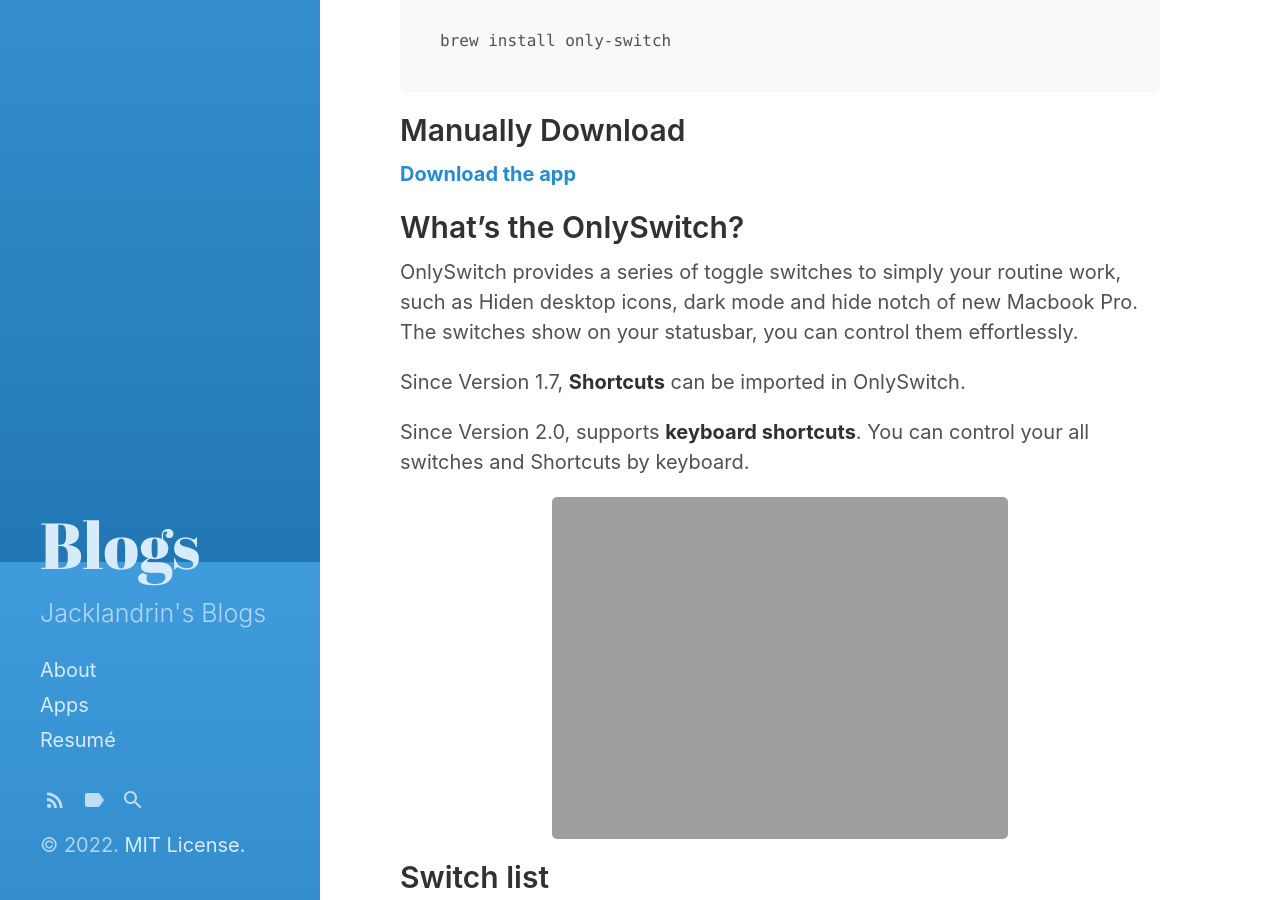
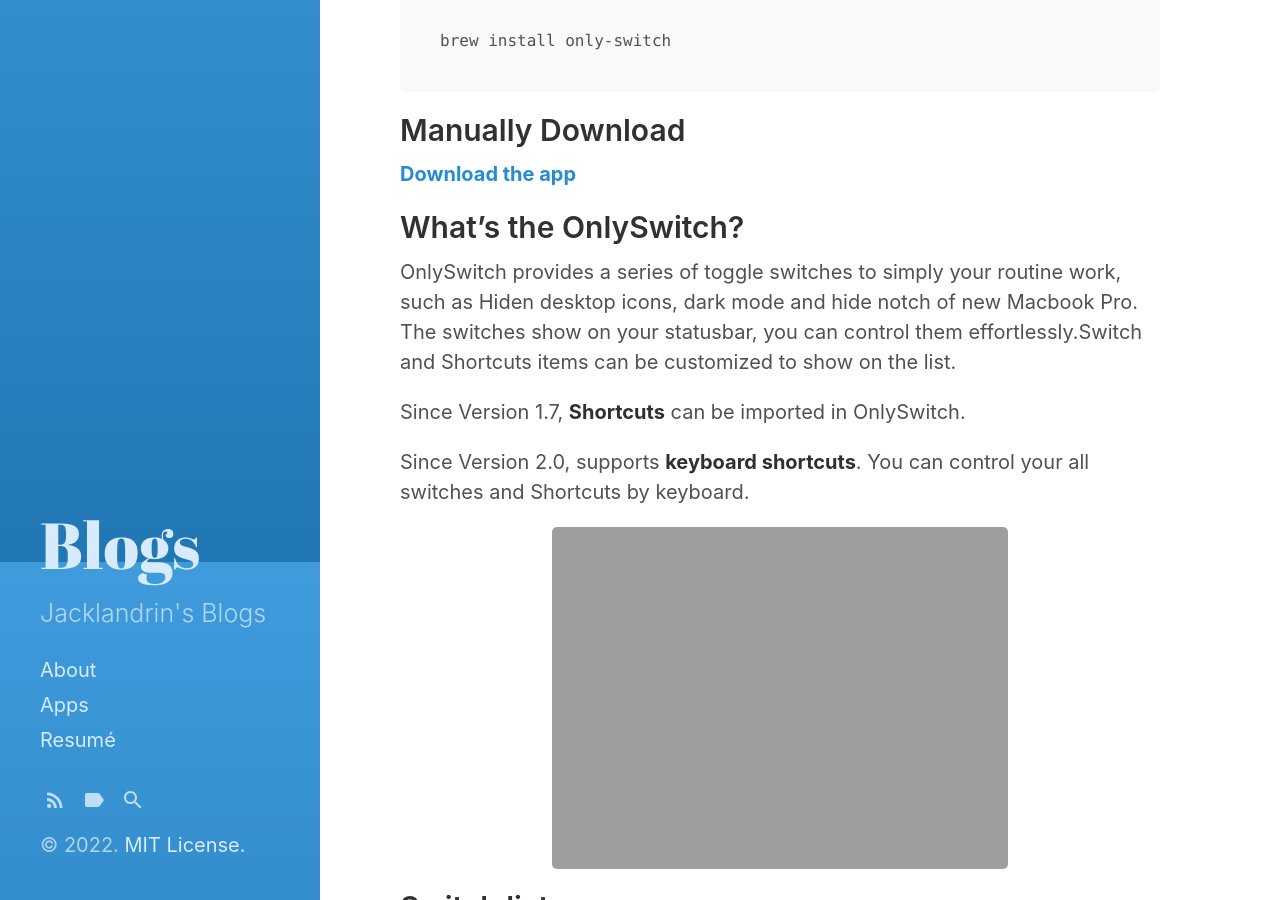
Before and after one commit to jacklandrin/jacklandrin.github.io, a Jekyll site: the page built from _posts/Blogs/post/2021/2021-12-01-onlyswitch.md, in a window 1280 px wide and 900 px high, scrolled down 338 px. Built offline with Jekyll 4.4.1, drawn with Linux system fonts in a browser that asks for light colours.

Commit message:
update onlyswitch

```diff
--- a/_posts/Blogs/post/2021/2021-12-01-onlyswitch.md
+++ b/_posts/Blogs/post/2021/2021-12-01-onlyswitch.md
@@ -8,7 +8,7 @@
   - "Swift"
   - "SwiftUI"
   - "MacOS App"
-excerpt: OnlySwitch provides a series of toggle switches to simply your routine work, such as Hiden desktop icons, dark mode and hide ugly notch of new Mackbook Pro. The switches show on your statusbar, you can easily control them.
+excerpt: OnlySwitch provides a series of toggle switches to simply your routine work, such as Hiden desktop icons, dark mode and hide notch of new Macbook Pro. The switches show on your statusbar, you can control them effortlessly.Switch and Shortcuts items can be customized to show on the list.
 ---
 
 <p align="left">
@@ -26,7 +26,7 @@
 [**Download the app**](https://github.com/jacklandrin/OnlySwitch/releases/download/release_2.1/OnlySwitch.dmg)
 
 ## What's the OnlySwitch?
-OnlySwitch provides a series of toggle switches to simply your routine work, such as Hiden desktop icons, dark mode and hide notch of new Macbook Pro. The switches show on your statusbar, you can control them effortlessly.
+OnlySwitch provides a series of toggle switches to simply your routine work, such as Hiden desktop icons, dark mode and hide notch of new Macbook Pro. The switches show on your statusbar, you can control them effortlessly.Switch and Shortcuts items can be customized to show on the list.
 
 Since Version 1.7, **Shortcuts** can be imported in OnlySwitch.
 
```
